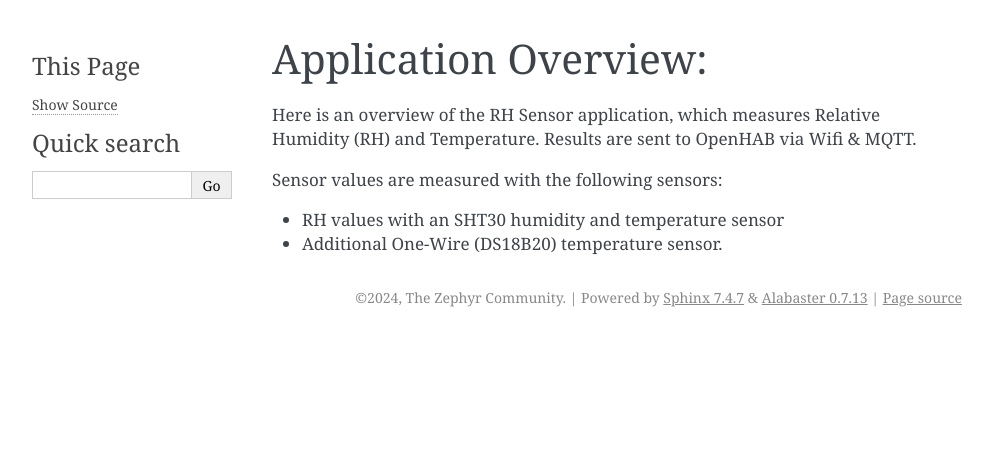
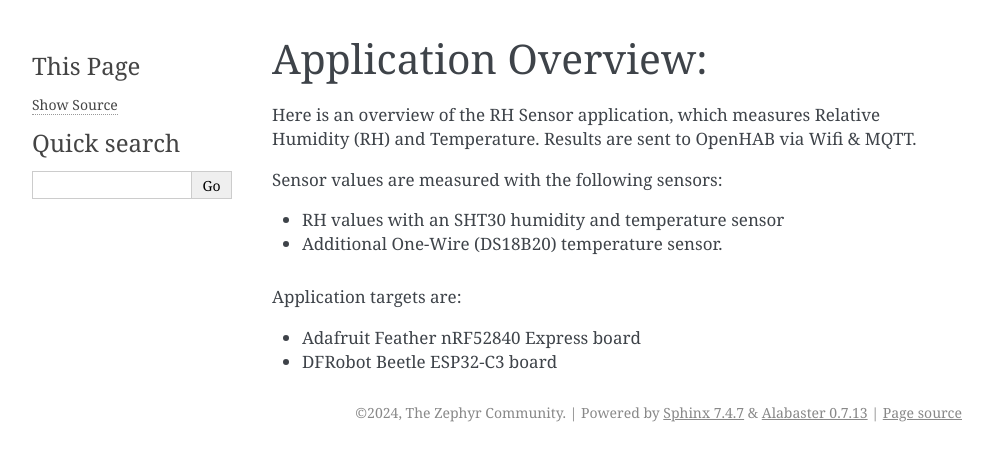
Before and after one commit to Dooleweerdt/rh_sensor, a Sphinx documentation site: the page built from doc/app_overview.rst, in a window 1280 px wide. Shown: the top 461 px of the page, without its empty margins (148-1141 px from the left). Built offline with Sphinx 7.4.7, drawn with Linux system fonts in a browser that asks for light colours.

Commit message:
Removed unused nucleo target - leftover from example-project. Added note about targets to docs

```diff
--- a/doc/app_overview.rst
+++ b/doc/app_overview.rst
@@ -13,3 +13,9 @@ Sensor values are measured with the following sensors:
 
 .. raw:: html
     :file: ./RhSensorInRust.drawio.html
+
+
+Application targets are:
+
+* Adafruit Feather nRF52840 Express board
+* DFRobot Beetle ESP32-C3 board
```
Also changed, not shown: 1 other file.
